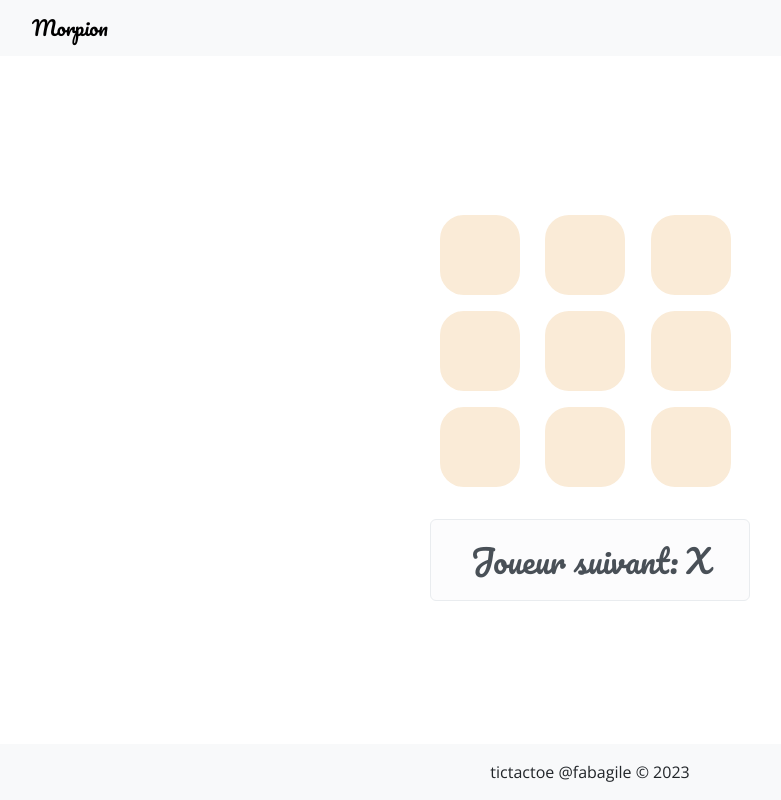
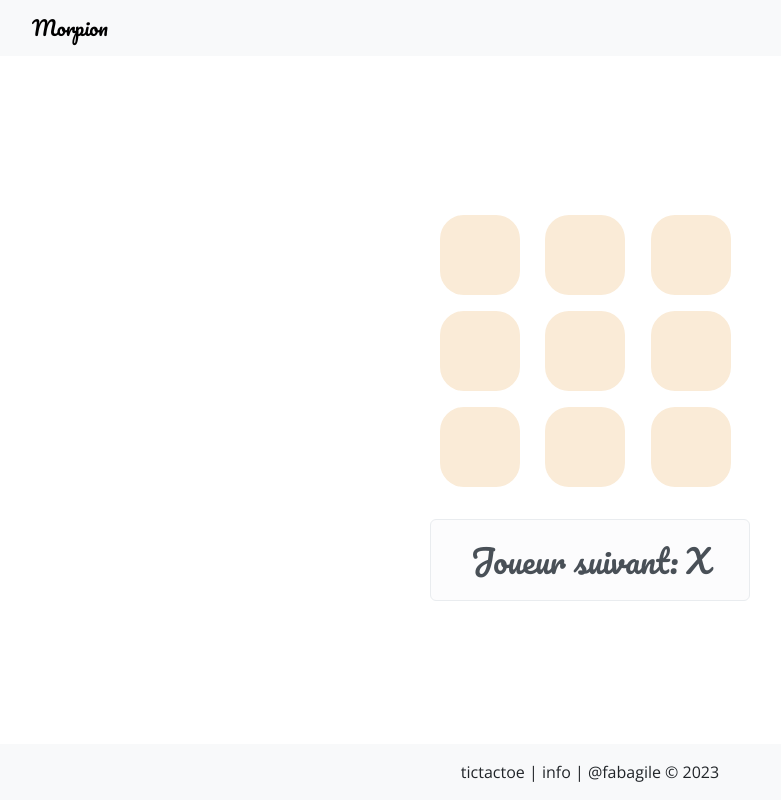
Before and after one commit to fabagile/tictactoe, a React (Create React App) app: page / in a window 1280 px wide. Shown: the whole page, without its empty margins (50-831 px from the left). Built offline with nearby package versions, Linux system fonts and the light colour scheme; a web font is replaced by a local one.

Commit message:
readme edit

```diff
--- a/public/assets/locales/fr/translation.json
+++ b/public/assets/locales/fr/translation.json
@@ -1,12 +1,18 @@
 {
   "language": "Français",
   "title": "Morpion",
-  "sourceCode": "code source",
-  "siteAuthor": "auteur du site",
-  "replay": "Cliquer pour rejouer",
-  "noAvailableAction": "Action indisponible",
   "status": {
     "winner": "Gagnant",
-    "nextPlayer": "Joueur suivant","noWinner": "Pas de gagnant"
+    "nextPlayer": "Joueur suivant",
+    "noWinner": "Pas de gagnant"
+  },
+  "source": {
+    "sourceCode": "code source",
+    "siteAuthor": "auteur du site",
+    "helpPage": "page d'aide"
+  },
+  "actions": {
+    "replay": "Cliquer pour rejouer",
+    "noAvailableAction": "Action indisponible"
   }
 }
--- a/src/app/components/layout/Footer.tsx
+++ b/src/app/components/layout/Footer.tsx
@@ -1,15 +1,30 @@
 import Link from '../../utils/Link'
 
-const Footer = ({ bgColor }: {bgColor: String}) => {
+const Footer = ({ bgColor }: { bgColor: String }) => {
   const ghroute = 'https://github.com/fabagile'
+  const links = [
+    {
+      content: 'tictactoe',
+      tooltip: 'source.sourceCode',
+      route: `${ghroute}/tictactoe`
+    },
+    {
+      content: 'info',
+      tooltip: 'source.helpPage',
+      route: 'https://github.com/fabagile/tictactoe/blob/main/README.md'
+    },
+    { content: '@fabagile', tooltip: 'source.siteAuthor', route: { ghroute } }
+  ]
   return (
     <footer className={`p-3 text-center bg-${bgColor}`}>
-      <Link tooltip='sourceCode' route={`${ghroute}/tictactoe`} blank>
-        tictactoe
-      </Link>
-      <Link tooltip='siteAuthor' route={ghroute} blank>
-        @fabagile
-      </Link>
+      {links.map(({ content, tooltip, route }, k) => (
+        <>
+          <Link key={k} tooltip={tooltip} route={route} blank>
+            {content}
+          </Link>
+          {k < links.length - 1 && ' | '}
+        </>
+      ))}
       &copy; 2023
     </footer>
   )
--- a/src/app/components/page/Board.Status.tsx
+++ b/src/app/components/page/Board.Status.tsx
@@ -28,7 +28,7 @@ const Status = ({
   const status =
     winner !== null ? (
       <Alert
-        title={t('replay')}
+        title={t('actions.replay')}
         role='button'
         onClick={action}
         className='text-success'
@@ -39,7 +39,7 @@ const Status = ({
       </Alert>
     ) : moves !== 9 ? (
       <Alert
-        title={t('noAvailableAction')}
+        title={t('actions.noAvailableAction')}
         onClick={displayAlertMessage}
         className='text-center'
         variant='light'
@@ -49,7 +49,7 @@ const Status = ({
       </Alert>
     ) : (
       <Alert
-        title={t('replay')}
+        title={t('actions.replay')}
         role='button'
         onClick={action}
         className='text-danger  '
```
Also changed, not shown: public/assets/locales/en/translation.json (+14 -5 lines), public/assets/locales/es/translation.json (+11 -5 lines), 1 other file (tests, documents, lock files or other folders).
